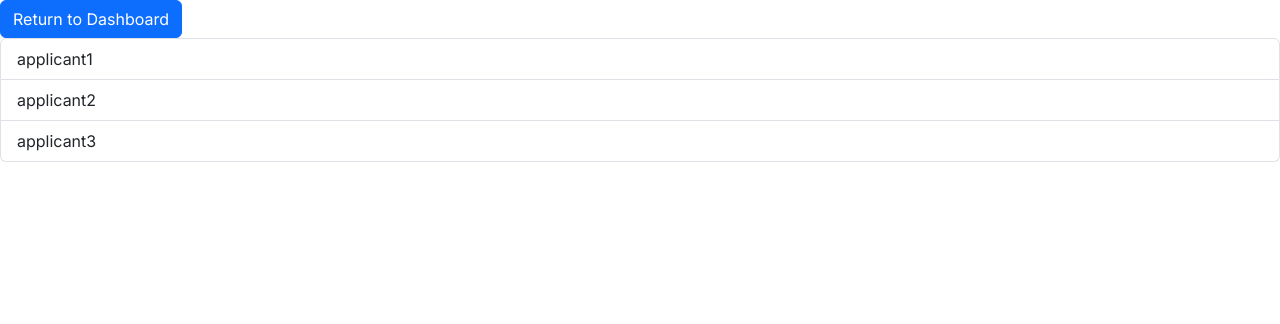
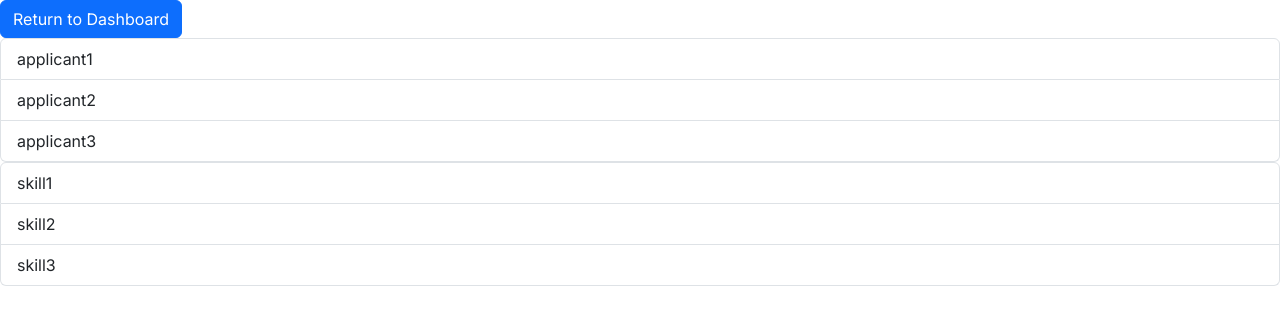
Before and after one commit to robwakefield/InternHunt, a Next.js app: page /recruiterInternship in a window 1280 px wide. Shown: the top 324 px of the page. Built offline with nearby package versions, Linux system fonts and the light colour scheme.

Commit message:
Added SkillList

```diff
--- a/src/app/recruiterInternship/page.js
+++ b/src/app/recruiterInternship/page.js
@@ -2,20 +2,42 @@
 import "bootstrap/dist/css/bootstrap.min.css"
 import Button from "react-bootstrap/Button";
 import { ListGroup, ListGroupItem } from "react-bootstrap";
+import { Component } from "react";
 
 function RecruiterInternship() {
-  const applicants = [
-    {name: "applicant1"},
-    {name: "applicant2"},
-    {name: "applicant3"}
-  ];
-
   return (
     <main className="recruiterInternship">
       <Button href="./recruiterDashboard">Return to Dashboard</Button>
-      <ListGroup componentClass="ul">{applicants.map((applicant) => (<ListGroupItem>{applicant.name}</ListGroupItem>))}</ListGroup>
+      <ApplicantList />
+      <SkillList />
     </main>
   );
 }
 
 export default RecruiterInternship;
+
+class ApplicantList extends Component {
+  applicants = [
+    {name: "applicant1"},
+    {name: "applicant2"},
+    {name: "applicant3"}
+  ];
+  render() {
+    return (
+      <ListGroup componentClass="ul">{this.applicants.map((applicant) => (<ListGroupItem>{applicant.name}</ListGroupItem>))}</ListGroup>
+    )
+  }
+}
+
+class SkillList extends Component {
+  skills = [
+    {name: "skill1"},
+    {name: "skill2"},
+    {name: "skill3"}
+  ];
+  render() {
+    return (
+      <ListGroup componentClass="ul">{this.skills.map((skill) => (<ListGroupItem>{skill.name}</ListGroupItem>))}</ListGroup>
+    )
+  }
+}
```
